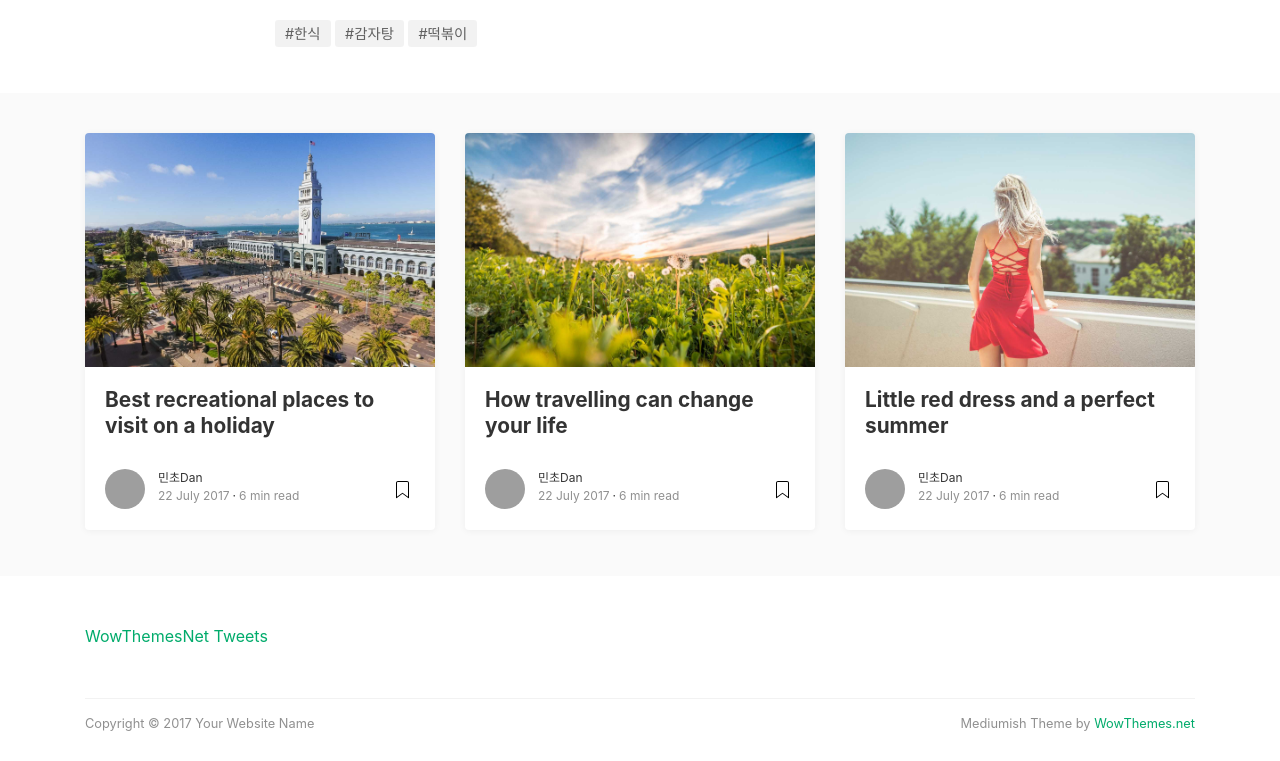
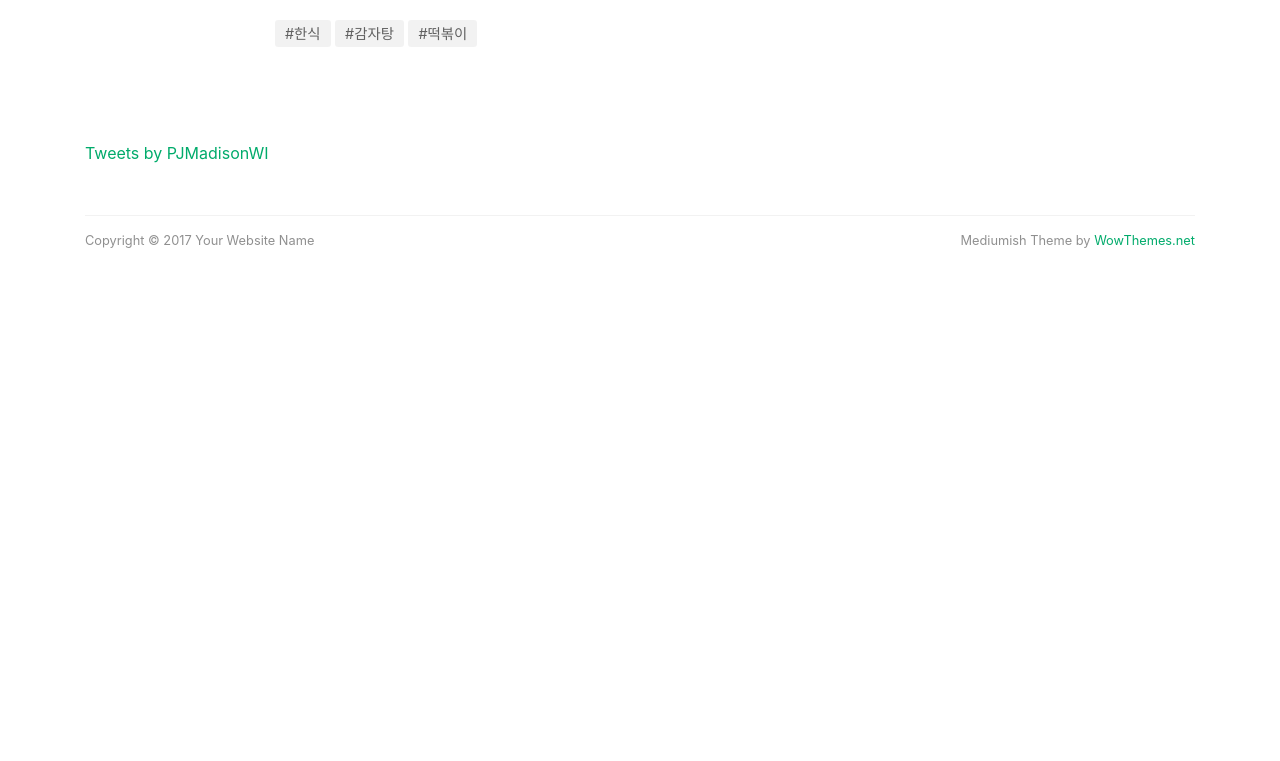
Before and after one commit to Shim00Coding/KCU_chorokpizza, a plain HTML site: page 홈페이지/한식.html in a window 1280 px wide. Shown: the part 1378-2139 px from the top of the page. After the commit the page ends 1657 px from the top, so only its background shows below. Drawn offline with Linux system fonts and the light colour scheme; grey boxes are pictures that could not be loaded; a script that the page names is missing.

Commit message:
ㅁㄴㅇㄻㄴㅇㄹ

```diff
--- a/홈페이지/한식.html
+++ b/홈페이지/한식.html
@@ -158,116 +158,10 @@
 
 <div class="hideshare"></div>
 
-<!-- Begin Related
-================================================== -->
-<div class="graybg">
-	<div class="container">
-		<div class="row listrecent listrelated">
-
-			<!-- begin post -->
-			<div class="col-md-4">
-				<div class="card">
-					<a href="한식.html">
-					<img class="img-fluid img-thumb" src="assets/img/demopic/9.jpg" alt="">
-					</a>
-					<div class="card-block">
-						<h2 class="card-title"><a href="post.html">Best recreational places to visit on a holiday</a></h2>
-						<div class="metafooter">
-							<div class="wrapfooter">
-								<span class="meta-footer-thumb">
-								<a href="developer.html"><img class="author-thumb" src="https://www.gravatar.com/avatar/e56154546cf4be74e393c62d1ae9f9d4?s=250&amp;d=mm&amp;r=x" alt="민초Dan
-
-
-									"></a>
-								</span>
-								<span class="author-meta">
-								<span class="post-name"><a href="developer.html">민초Dan
-
-
-								</a></span><br/>
-								<span class="post-date">22 July 2017</span><span class="dot"></span><span class="post-read">6 min read</span>
-								</span>
-								<span class="post-read-more"><a href="post.html" title="Read Story"><svg class="svgIcon-use" width="25" height="25" viewbox="0 0 25 25"><path d="M19 6c0-1.1-.9-2-2-2H8c-1.1 0-2 .9-2 2v14.66h.012c.01.103.045.204.12.285a.5.5 0 0 0 .706.03L12.5 16.85l5.662 4.126a.508.508 0 0 0 .708-.03.5.5 0 0 0 .118-.285H19V6zm-6.838 9.97L7 19.636V6c0-.55.45-1 1-1h9c.55 0 1 .45 1 1v13.637l-5.162-3.668a.49.49 0 0 0-.676 0z" fill-rule="evenodd"></path></svg></a></span>
-							</div>
-						</div>
-					</div>
-				</div>
-			</div>
-			<!-- end post -->
-
-			<!-- begin post -->
-			<div class="col-md-4">
-				<div class="card">
-					<a href="post.html">
-					<img class="img-fluid img-thumb" src="assets/img/demopic/8.jpg" alt="">
-					</a>
-					<div class="card-block">
-						<h2 class="card-title"><a href="post.html">How travelling can change your life</a></h2>
-						<div class="metafooter">
-							<div class="wrapfooter">
-								<span class="meta-footer-thumb">
-								<a href="developer.html"><img class="author-thumb" src="https://www.gravatar.com/avatar/e56154546cf4be74e393c62d1ae9f9d4?s=250&amp;d=mm&amp;r=x" alt="민초Dan
-
-
-									"></a>
-								</span>
-								<span class="author-meta">
-								<span class="post-name"><a href="developer.html">민초Dan
-
-
-								</a></span><br/>
-								<span class="post-date">22 July 2017</span><span class="dot"></span><span class="post-read">6 min read</span>
-								</span>
-								<span class="post-read-more"><a href="post.html" title="Read Story"><svg class="svgIcon-use" width="25" height="25" viewbox="0 0 25 25"><path d="M19 6c0-1.1-.9-2-2-2H8c-1.1 0-2 .9-2 2v14.66h.012c.01.103.045.204.12.285a.5.5 0 0 0 .706.03L12.5 16.85l5.662 4.126a.508.508 0 0 0 .708-.03.5.5 0 0 0 .118-.285H19V6zm-6.838 9.97L7 19.636V6c0-.55.45-1 1-1h9c.55 0 1 .45 1 1v13.637l-5.162-3.668a.49.49 0 0 0-.676 0z" fill-rule="evenodd"></path></svg></a></span>
-							</div>
-						</div>
-					</div>
-				</div>
-			</div>
-			<!-- end post -->
-
-			<!-- begin post -->
-			<div class="col-md-4">
-				<div class="card">
-					<a href="post.html">
-					<img class="img-fluid img-thumb" src="assets/img/demopic/7.jpg" alt="">
-					</a>
-					<div class="card-block">
-						<h2 class="card-title"><a href="post.html">Little red dress and a perfect summer</a></h2>
-						<div class="metafooter">
-							<div class="wrapfooter">
-								<span class="meta-footer-thumb">
-								<a href="developer.html"><img class="author-thumb" src="https://www.gravatar.com/avatar/e56154546cf4be74e393c62d1ae9f9d4?s=250&amp;d=mm&amp;r=x" alt="민초Dan
-
-
-									"></a>
-								</span>
-								<span class="author-meta">
-								<span class="post-name"><a href="developer.html">민초Dan
-
-
-
-								</a></span><br/>
-								<span class="post-date">22 July 2017</span><span class="dot"></span><span class="post-read">6 min read</span>
-								</span>
-								<span class="post-read-more"><a href="post.html" title="Read Story"><svg class="svgIcon-use" width="25" height="25" viewbox="0 0 25 25"><path d="M19 6c0-1.1-.9-2-2-2H8c-1.1 0-2 .9-2 2v14.66h.012c.01.103.045.204.12.285a.5.5 0 0 0 .706.03L12.5 16.85l5.662 4.126a.508.508 0 0 0 .708-.03.5.5 0 0 0 .118-.285H19V6zm-6.838 9.97L7 19.636V6c0-.55.45-1 1-1h9c.55 0 1 .45 1 1v13.637l-5.162-3.668a.49.49 0 0 0-.676 0z" fill-rule="evenodd"></path></svg></a></span>
-							</div>
-						</div>
-					</div>
-				</div>
-			</div>
-			<!-- end post -->
-
-		</div>
-	</div>
-</div>
-<!-- End Related Posts
-================================================== -->
-
 <!-- Begin Twitter Timeline
 ================================================== -->
 <div class="container margtop3rem">
-<a class="twitter-grid" href="https://twitter.com/TwitterDev/timelines/539487832448843776">WowThemesNet Tweets</a> <script async src="https://platform.twitter.com/widgets.js" charset="utf-8"></script>
+<a class="twitter-grid" href="https://twitter.com/PJMadisonWI?ref_src=twsrc%5Etfw">Tweets by PJMadisonWI</a> <script async src="https://platform.twitter.com/widgets.js" charset="utf-8"></script>
 </div>
 <!-- End Twitter Timeline
 ================================================== -->
```
Also changed, not shown: 홈페이지/index.html (+3 -3 lines).
